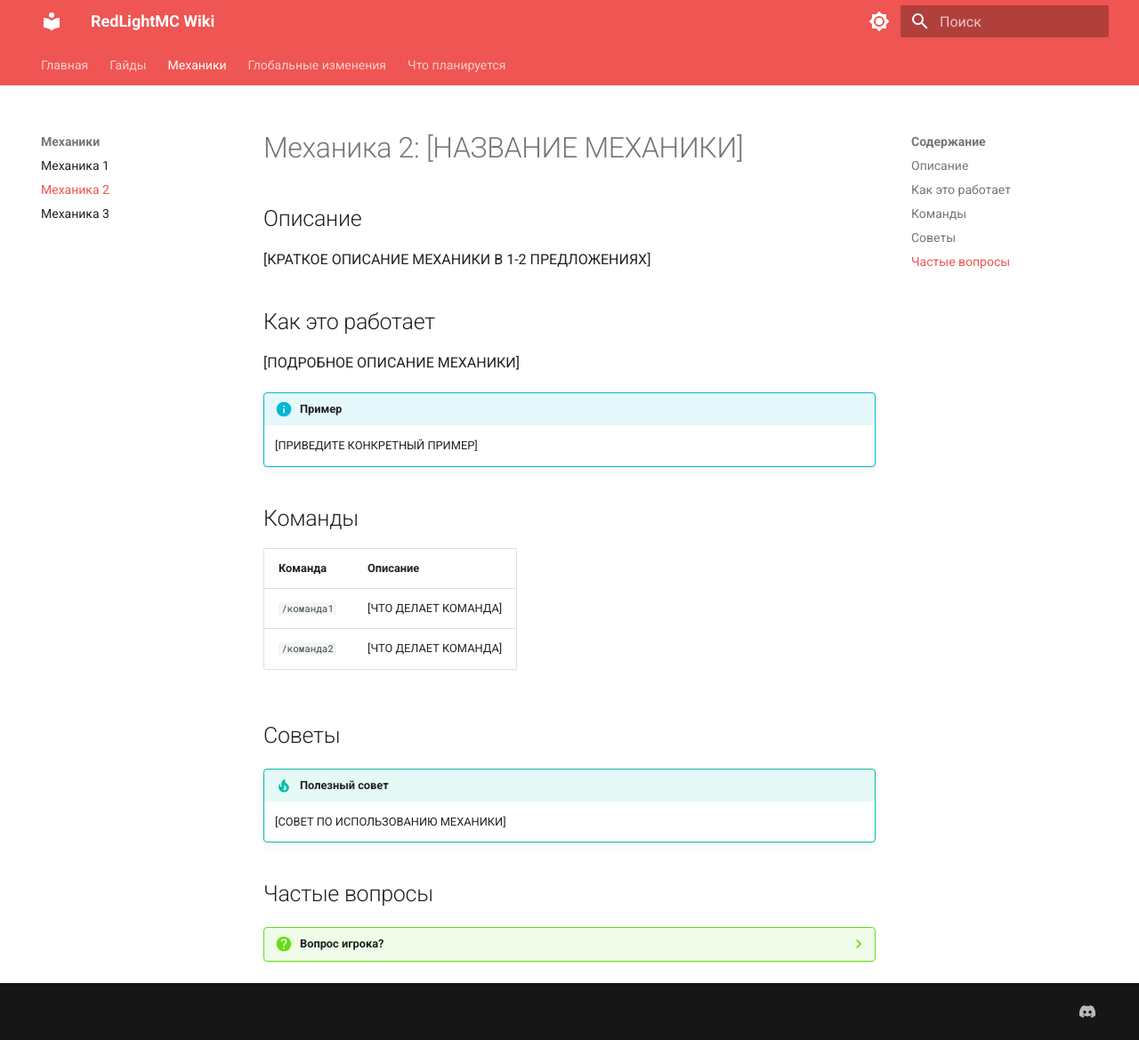
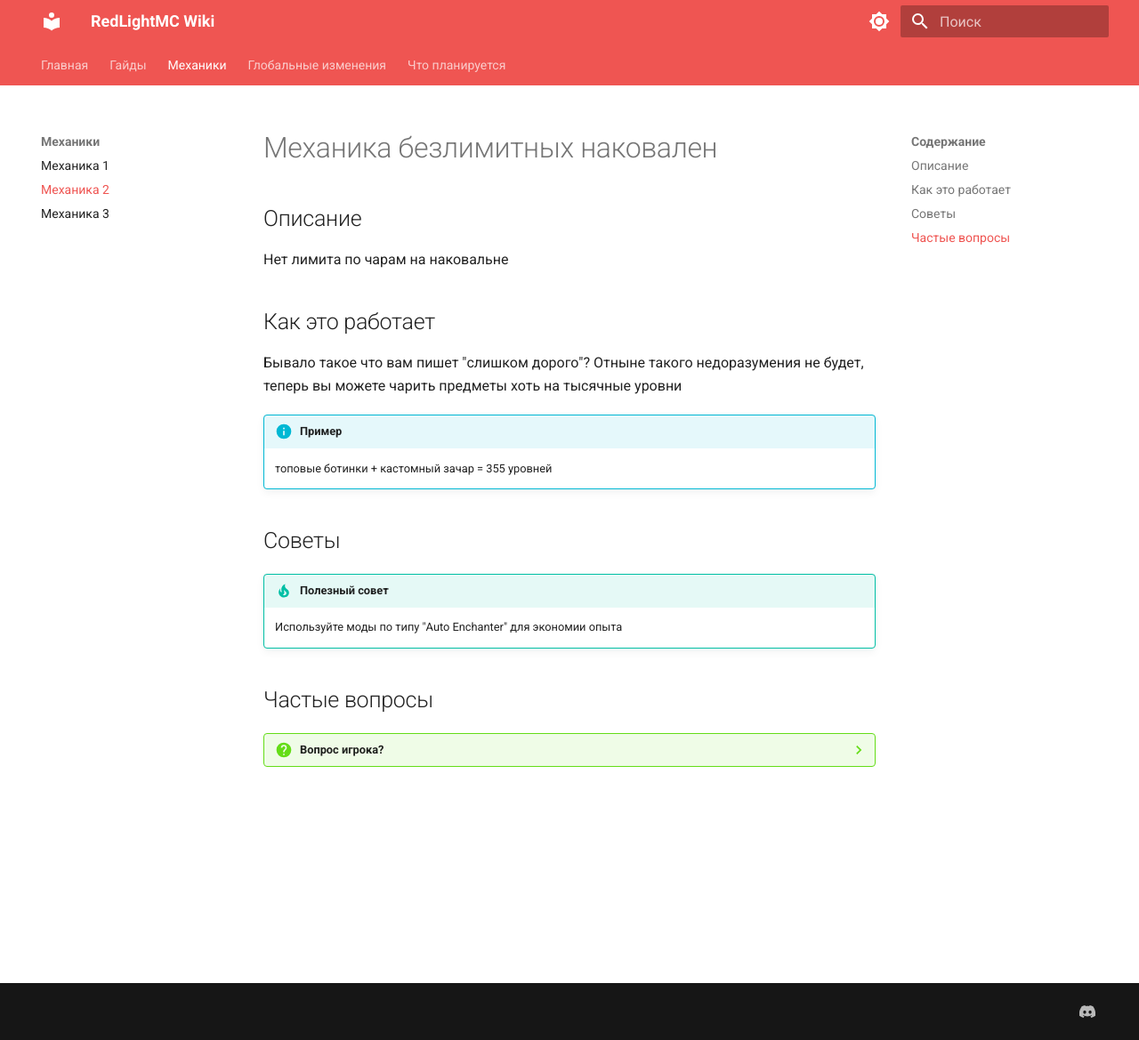
Before and after one commit to pluginfixs-a11y/redlight-wiki, an MkDocs documentation site: the page built from docs/mechanics/mechanic-2.md, in a window 1280 px wide and 1169 px high. Shown: the whole window at 89% size. Built offline with MkDocs 1.6.1 and Material for MkDocs 9.7.7, drawn with Linux system fonts in a browser that asks for light colours.

Commit message:
Update mechanic-2.md

```diff
--- a/docs/mechanics/mechanic-2.md
+++ b/docs/mechanics/mechanic-2.md
@@ -1,4 +1,4 @@
-# Механика 2: [НАЗВАНИЕ МЕХАНИКИ]
+# Механика безлимитных наковален
 
 <!-- ═══════════════════════════════════════════════════════════════
 ШАБЛОН: Механика 2
@@ -10,26 +10,20 @@
 
 ## Описание
 
-[КРАТКОЕ ОПИСАНИЕ МЕХАНИКИ В 1-2 ПРЕДЛОЖЕНИЯХ]
+Нет лимита по чарам на наковальне
 
 ## Как это работает
 
-[ПОДРОБНОЕ ОПИСАНИЕ МЕХАНИКИ]
+Бывало такое что вам пишет "слишком дорого"?
+Отныне такого недоразумения не будет, теперь вы можете чарить предметы хоть на тысячные уровни
 
 !!! info "Пример"
-    [ПРИВЕДИТЕ КОНКРЕТНЫЙ ПРИМЕР]
-
-## Команды
-
-| Команда | Описание |
-|---------|----------|
-| `/команда1` | [ЧТО ДЕЛАЕТ КОМАНДА] |
-| `/команда2` | [ЧТО ДЕЛАЕТ КОМАНДА] |
+    топовые ботинки + кастомный зачар = 355 уровней
 
 ## Советы
 
 !!! tip "Полезный совет"
-    [СОВЕТ ПО ИСПОЛЬЗОВАНИЮ МЕХАНИКИ]
+    Используйте моды по типу "Auto Enchanter" для экономии опыта
 
 ## Частые вопросы
 
```
